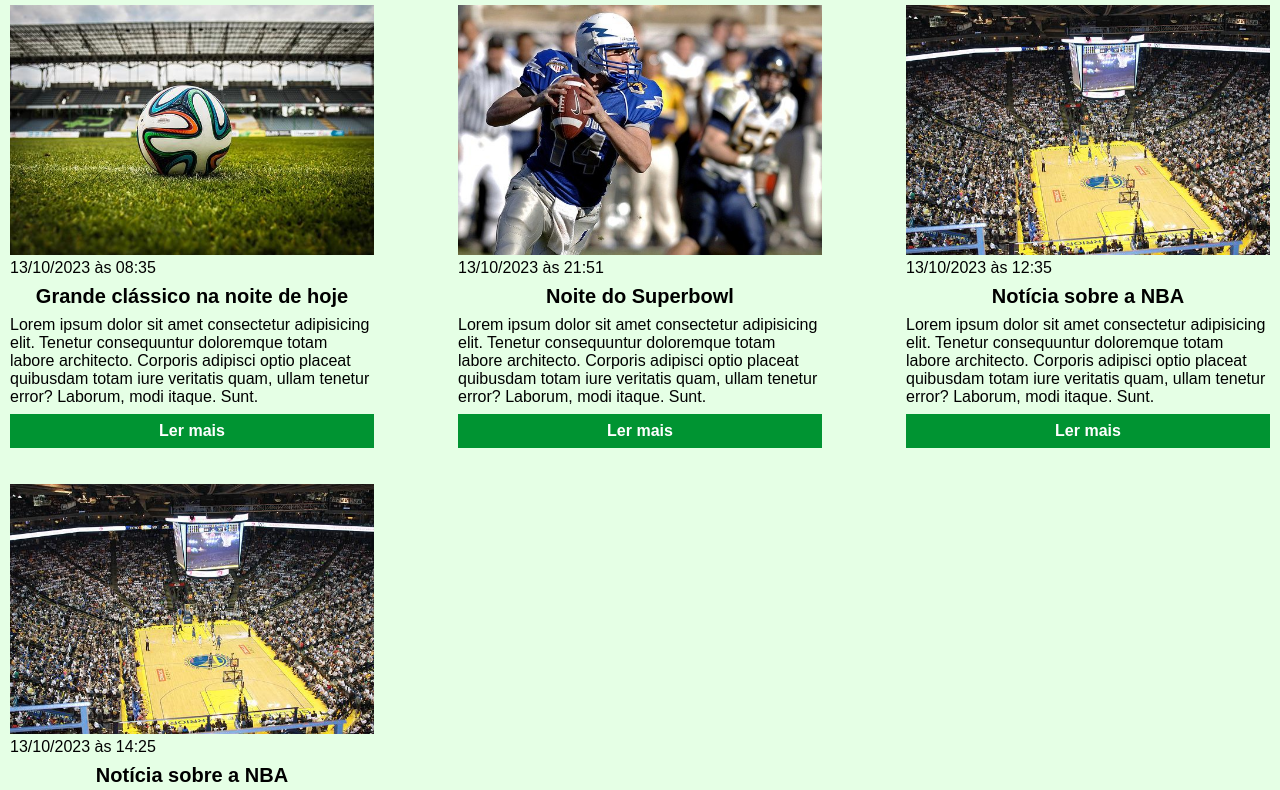
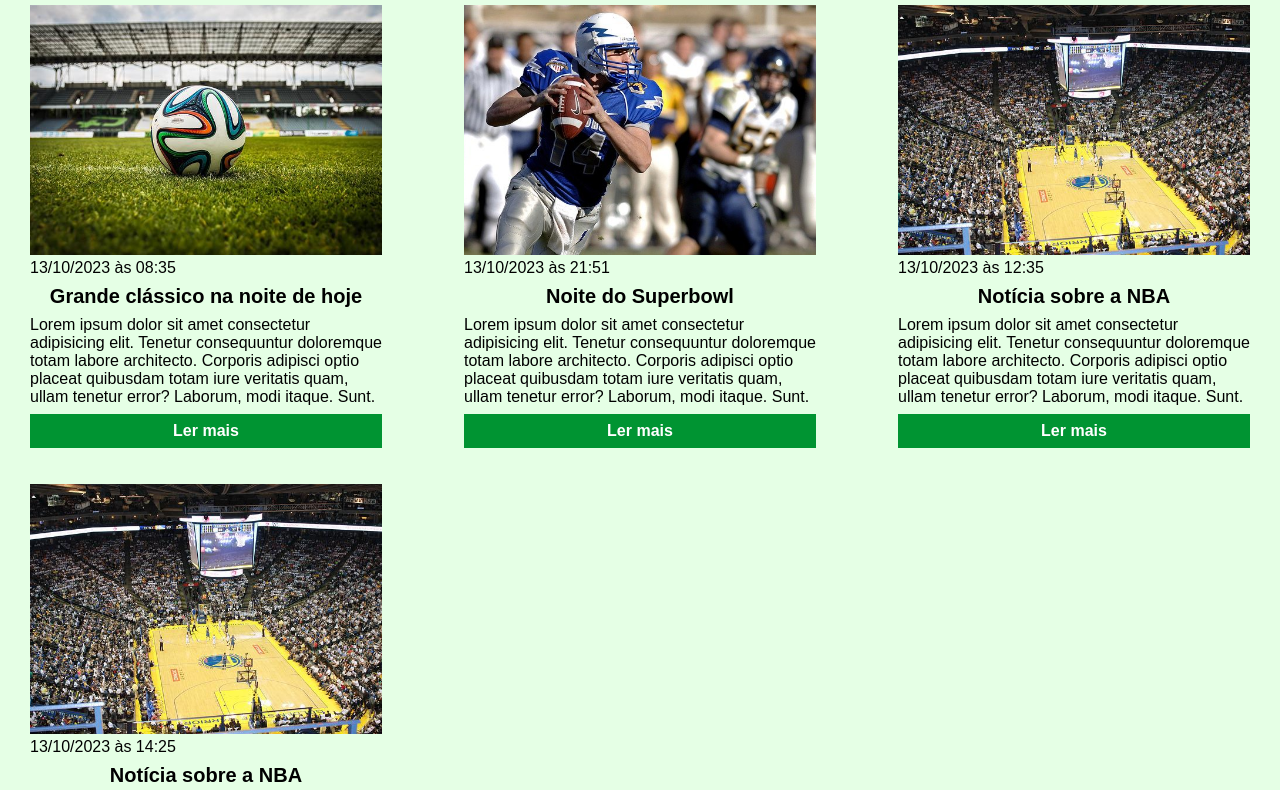
Before and after one commit to LeonardoReis86/Engenheiro_Front-end, a plain HTML site: page index.html in a window 1280 px wide. Shown: the part 151-941 px from the top of the page. Drawn offline with Linux system fonts and the light colour scheme.

Commit message:
fix: Correct padding in @media query

```diff
--- a/style.css
+++ b/style.css
@@ -131,7 +131,7 @@ justify-content: space-between;
 /* Media Queries */
 @media (min-width:768px) {
    .container {
-      padding: 0;
+      padding: 0 20px;
    }
 
    header .container {
```
